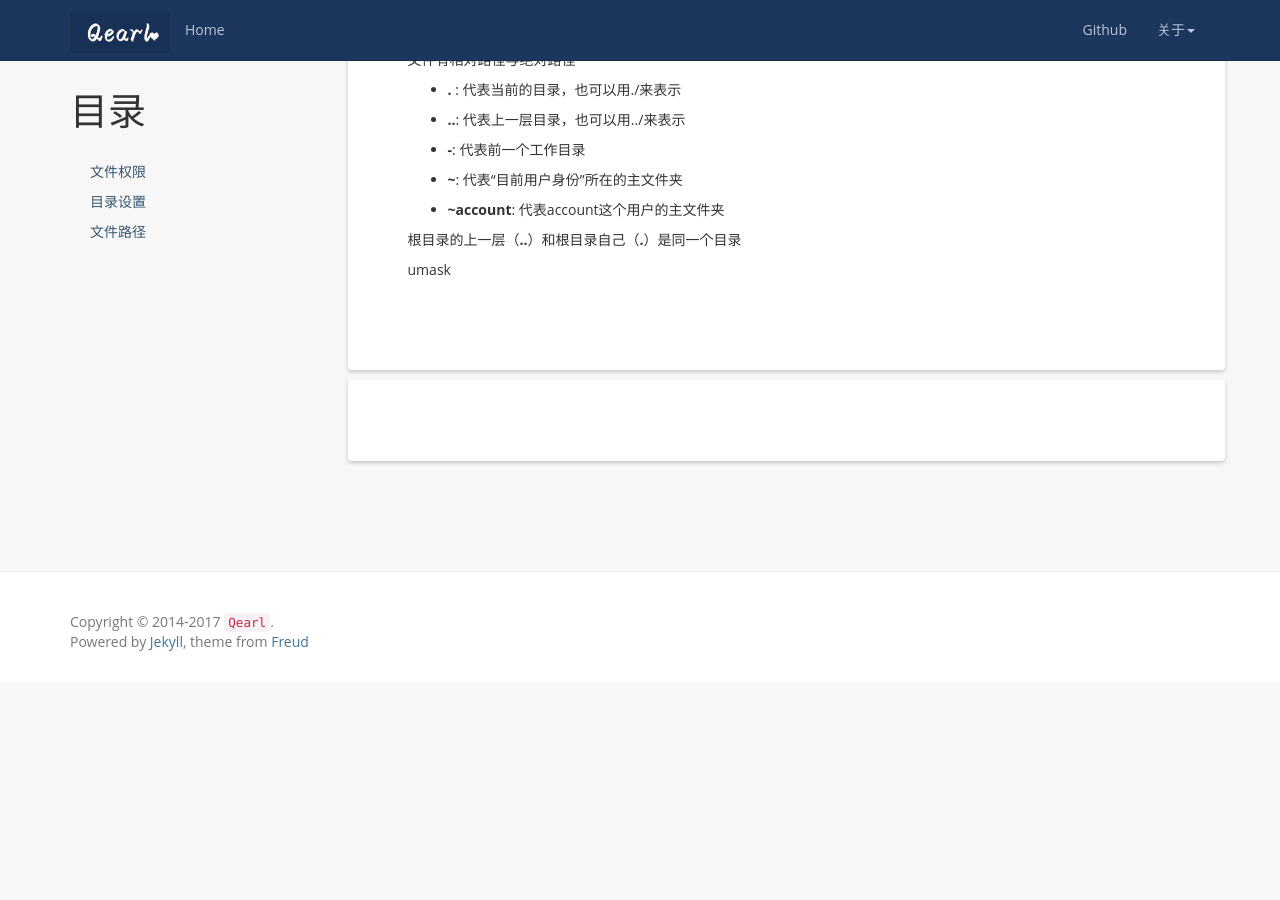
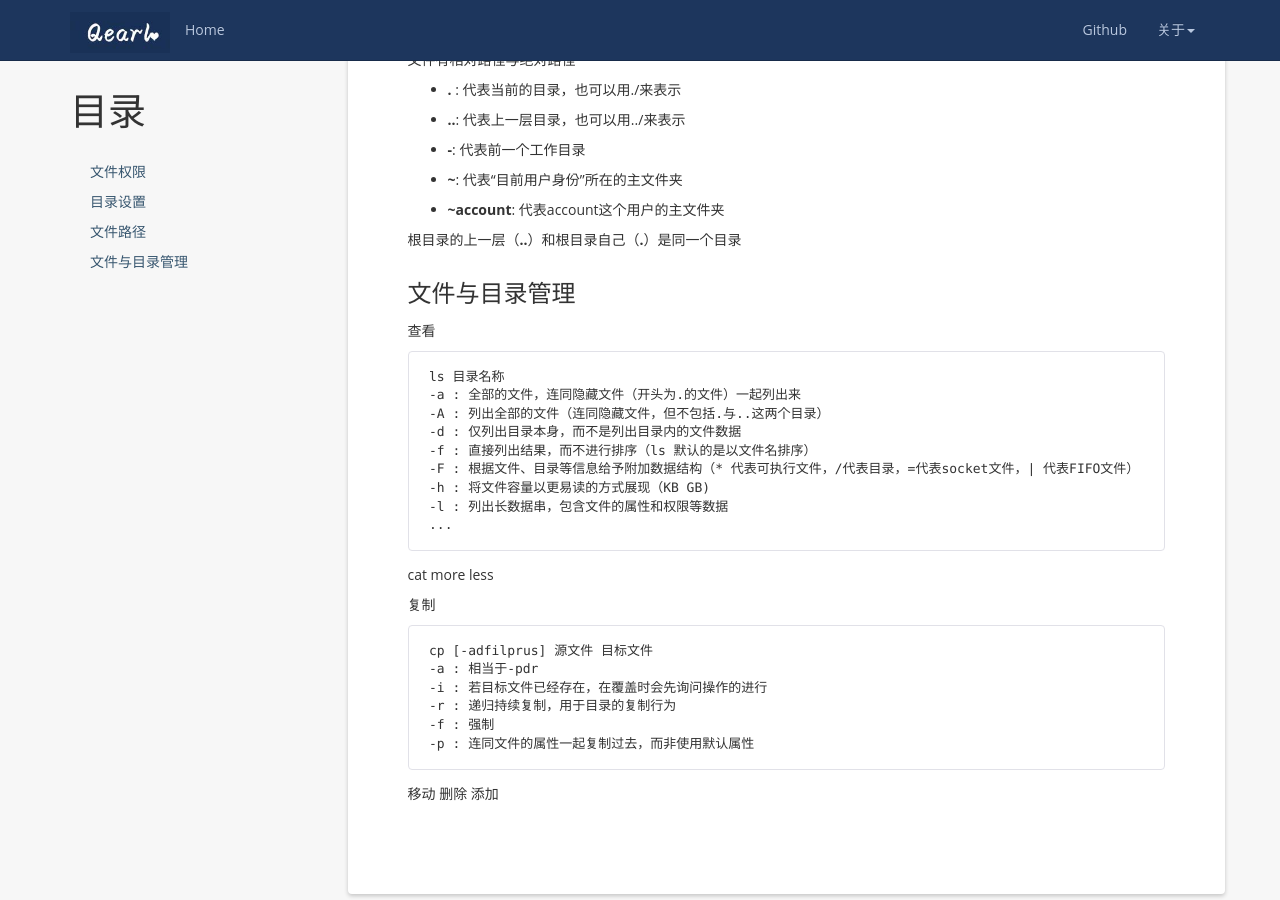
Before and after one commit to eleens/blog, a Jekyll site: the page built from _posts/2017-05-27-linux-note.md, in a window 1280 px wide and 900 px high, scrolled down 2636 px. Built offline with Jekyll 4.4.1, drawn with Linux system fonts in a browser that asks for light colours; nearby versions of some CDN libraries; comment, search, counter and statistics services are not loaded; before the commit the page ends 3318 px from its top, so only the background shows below that.

Commit message:
add the document of learn linux

```diff
--- a/_posts/2017-05-27-linux-note.md
+++ b/_posts/2017-05-27-linux-note.md
@@ -142,4 +142,37 @@ dr-xr-xr-x  总共10个字符
 
  根目录的上一层（**..**）和根目录自己（**.**）是同一个目录
 
- umask
+
+### 文件与目录管理
+
+查看
+
+    ls 目录名称
+    -a : 全部的文件，连同隐藏文件（开头为.的文件）一起列出来
+    -A : 列出全部的文件（连同隐藏文件，但不包括.与..这两个目录）
+    -d : 仅列出目录本身，而不是列出目录内的文件数据
+    -f : 直接列出结果，而不进行排序（ls 默认的是以文件名排序）
+    -F : 根据文件、目录等信息给予附加数据结构（* 代表可执行文件，/代表目录，=代表socket文件，| 代表FIFO文件）
+    -h : 将文件容量以更易读的方式展现（KB GB)
+    -l : 列出长数据串，包含文件的属性和权限等数据
+    ...
+
+
+
+
+cat
+more
+less
+
+复制
+
+    cp [-adfilprus] 源文件 目标文件
+    -a : 相当于-pdr
+    -i : 若目标文件已经存在，在覆盖时会先询问操作的进行
+    -r : 递归持续复制，用于目录的复制行为
+    -f : 强制
+    -p : 连同文件的属性一起复制过去，而非使用默认属性
+
+移动
+删除
+添加
```
